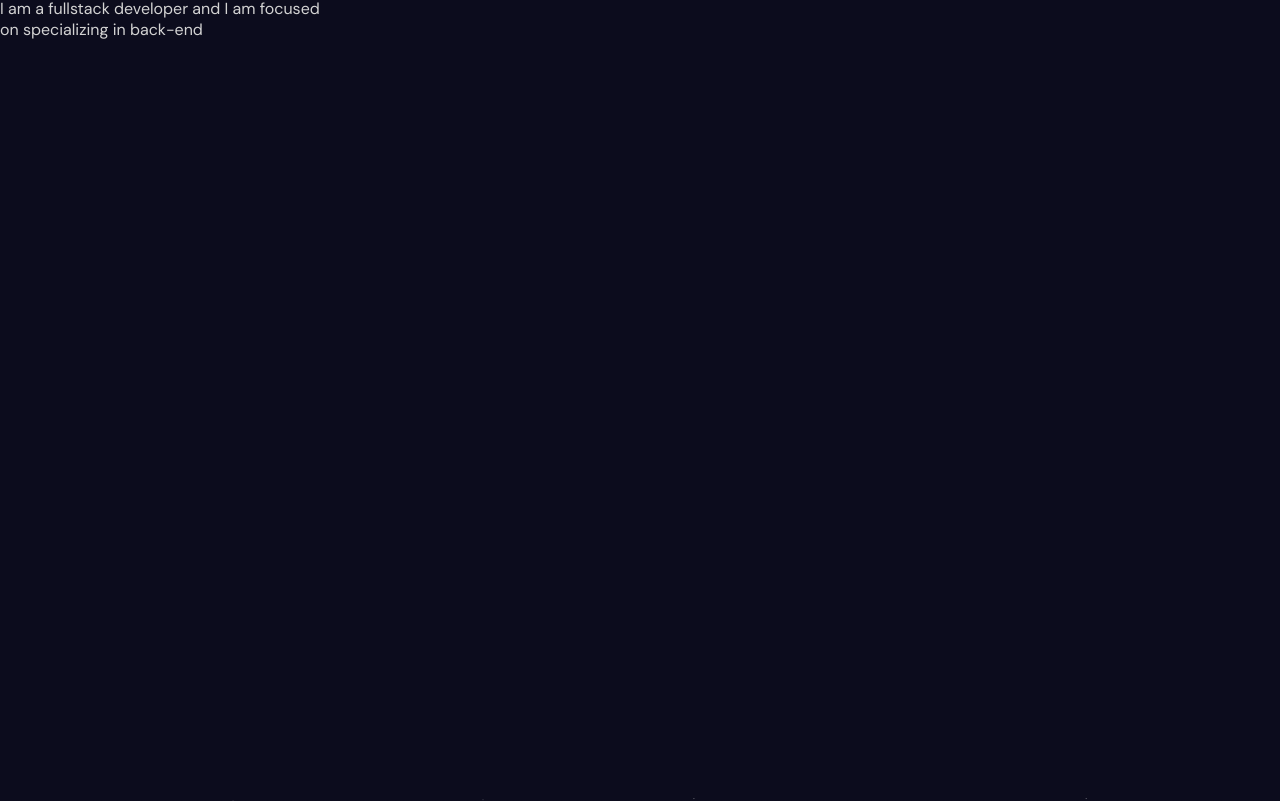
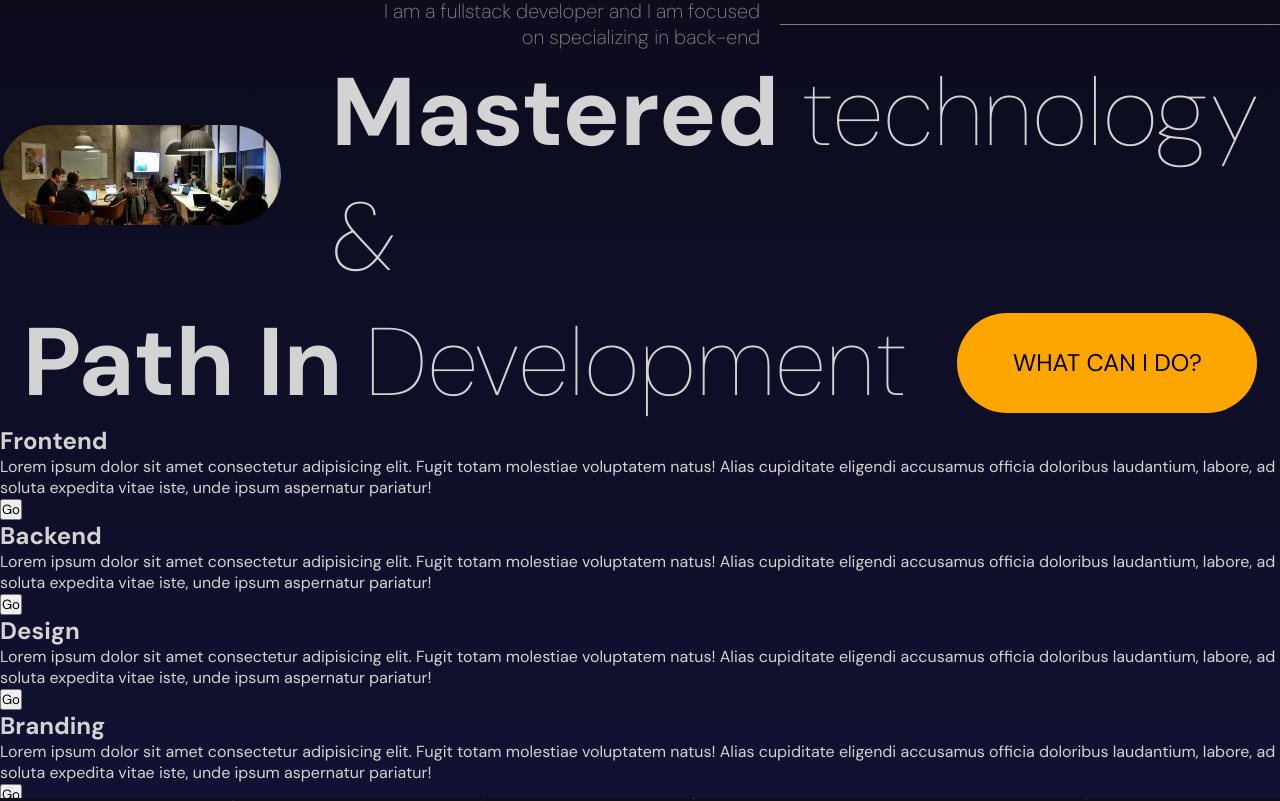
Before and after one commit to agustinibar/my-portfolio, a React (Vite) app: page / in a window 1280 px wide. Shown: the part 1602-2403 px from the top of the page. Built offline with nearby package versions, Linux system fonts and the light colour scheme.

Commit message:
technologies h1

```diff
--- a/src/components/Technologies/Technologies.jsx
+++ b/src/components/Technologies/Technologies.jsx
@@ -8,13 +8,40 @@ const Technologies = () => {
       <motion.div className="textContainer">
         <p>I am a fullstack developer and I am focused
           <br />on specializing in back-end</p>
+          <hr />
       </motion.div>
       <motion.div className="tittleContainer">
           <div className="tittle">
-            <img src="" alt="" />
+            <img src="/people.webp" alt="" />
+            <h1><b>Mastered</b> technology &</h1>
+          </div>
+          <div className="tittle">
+            <h1><b>Path In</b> Development</h1>
+            <button>WHAT CAN I DO?</button>
           </div>
       </motion.div>
-      <motion.div className="listContainer"></motion.div>
+      <motion.div className="listContainer">
+        <div className="box">
+          <h2>Frontend</h2>
+          <p>Lorem ipsum dolor sit amet consectetur adipisicing elit. Fugit totam molestiae voluptatem natus! Alias cupiditate eligendi accusamus officia doloribus laudantium, labore, ad soluta expedita vitae iste, unde ipsum aspernatur pariatur!</p>
+          <button>Go</button>
+        </div>
+        <div className="box">
+          <h2>Backend</h2>
+          <p>Lorem ipsum dolor sit amet consectetur adipisicing elit. Fugit totam molestiae voluptatem natus! Alias cupiditate eligendi accusamus officia doloribus laudantium, labore, ad soluta expedita vitae iste, unde ipsum aspernatur pariatur!</p>
+          <button>Go</button>
+        </div>
+        <div className="box">
+          <h2>Design</h2>
+          <p>Lorem ipsum dolor sit amet consectetur adipisicing elit. Fugit totam molestiae voluptatem natus! Alias cupiditate eligendi accusamus officia doloribus laudantium, labore, ad soluta expedita vitae iste, unde ipsum aspernatur pariatur!</p>
+          <button>Go</button>
+        </div>
+        <div className="box">
+          <h2>Branding</h2>
+          <p>Lorem ipsum dolor sit amet consectetur adipisicing elit. Fugit totam molestiae voluptatem natus! Alias cupiditate eligendi accusamus officia doloribus laudantium, labore, ad soluta expedita vitae iste, unde ipsum aspernatur pariatur!</p>
+          <button>Go</button>
+        </div>
+      </motion.div>
     </motion.div>
   )
 }
--- a/src/components/Technologies/technologies.scss
+++ b/src/components/Technologies/technologies.scss
@@ -0,0 +1,65 @@
+.technologies{
+    background: linear-gradient(180deg, #0c0c1d, #111132);
+    height: 100%;
+    display: flex;
+    flex-direction: column;
+    justify-content: space-between;
+
+
+    .textContainer{
+        flex: 1;
+        align-self: flex-end;
+        display: flex;
+        align-items: center;
+        gap: 20px;
+
+        p{
+            font-weight: 200;
+            font-size: 20px;
+            color: gray;
+            text-align: right;
+        }
+        hr{
+            width: 500px;
+            border: none;
+            border-top: 0.5px solid gray;
+        }
+    }
+    .tittleContainer{
+        flex: 2;
+        display: flex;
+        flex-direction: column;
+        align-items: center;
+
+        .tittle{
+            display: flex;
+            align-items: center;
+            gap: 50px;
+
+            img{
+                width: 300px;
+                height: 100px;
+                border-radius: 50px;
+                object-fit: cover;
+            }
+
+            h1{
+                font-size: 96px;
+                font-weight: 100;
+            }
+
+            button{
+                width: 300px;
+                height: 100px;
+                border-radius: 50px;
+                background-color: orange;
+                border: none;
+                font-size: 24px;
+                cursor: pointer;
+            }
+        }
+    }
+    .listContainer{
+        flex: 2;
+    }
+}
```
